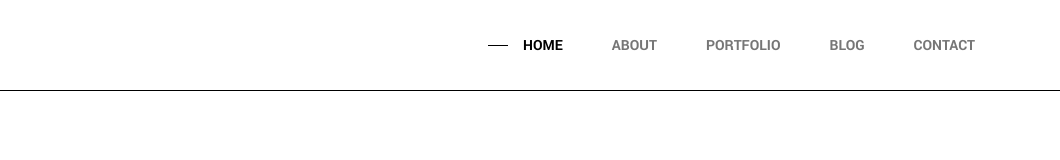
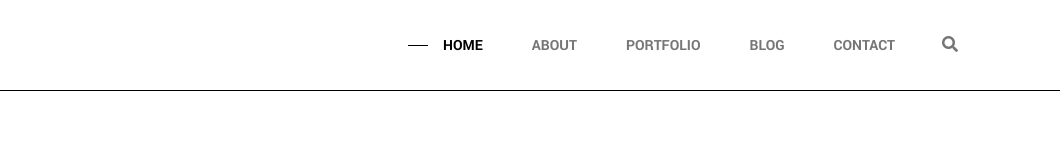
Before and after one commit to AndreyZaklitskiy/LIAN, a website: page app/index.html in a window 1280 px wide. Shown: the full height of the page, 220-1280 px from the left. Drawn offline with nearby package versions, Linux system fonts and the light colour scheme; files that its build step writes are made by us from their sources.

Commit message:
my commit

```diff
--- a/app/index.html
+++ b/app/index.html
@@ -10,6 +10,7 @@
 
     <link rel="stylesheet" href="styles/main.css">
 
+    <link rel="stylesheet" href="https://use.fontawesome.com/releases/v5.8.1/css/all.css" integrity="sha384-50oBUHEmvpQ+1lW4y57PTFmhCaXp0ML5d60M1M7uH2+nqUivzIebhndOJK28anvf" crossorigin="anonymous">
   </head>
   <body>
 
@@ -28,6 +29,10 @@
         <li class="header-menu-item"><a href="#">contact</a></li>
       </ul>
 
+      <a href="#" class="search">
+        <i class="fas fa-search"></i>
+      </a>
+
     </div>
   </header>
 
--- a/app/scripts/main.js
+++ b/app/scripts/main.js
@@ -1,7 +1,7 @@
 $(document).ready(function () {
   let hml = $('.header-menu').find('.header-menu-item a');
   $('.header-menu-item a').on('click', function () {
-    $(this).closest('.header-menu-item a').removeClass('active');
+    $(this).removeClass('active');
     $(this).addClass('active');
   });
 });
--- a/app/styles/main.scss
+++ b/app/styles/main.scss
@@ -1,6 +1,6 @@
 // modules & sections
 @import "../../node_modules/bootstrap/scss/bootstrap-grid";
-@import "../../node_modules/font-awesome/scss/font-awesome";
+//@import "../../node_modules/font-awesome/scss/font-awesome";
 
 @import "modules/sprite";
 @import "functions";
@@ -87,3 +87,16 @@ header {
 
   }
 }
+
+.header .search {
+  display: inline-block;
+  width: 50px;
+  height: 50px;
+  text-align: center;
+  line-height: 50px;
+  color: $grey;
+  margin-left: 30px;
+  &:hover, &:active {
+    color: black;
+  }
+}
```
